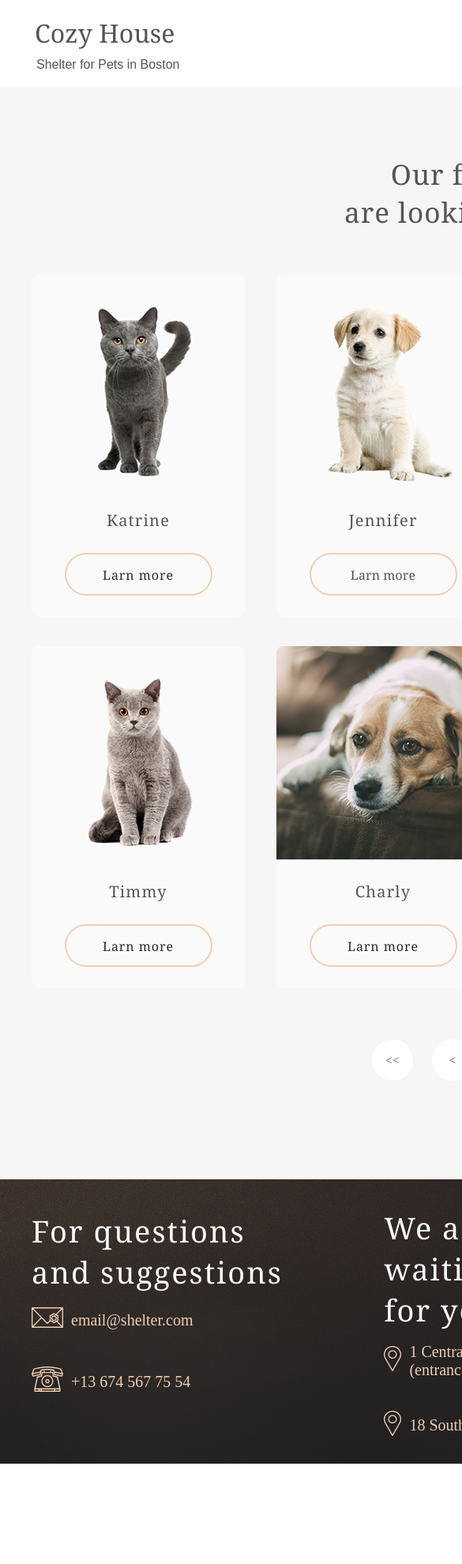
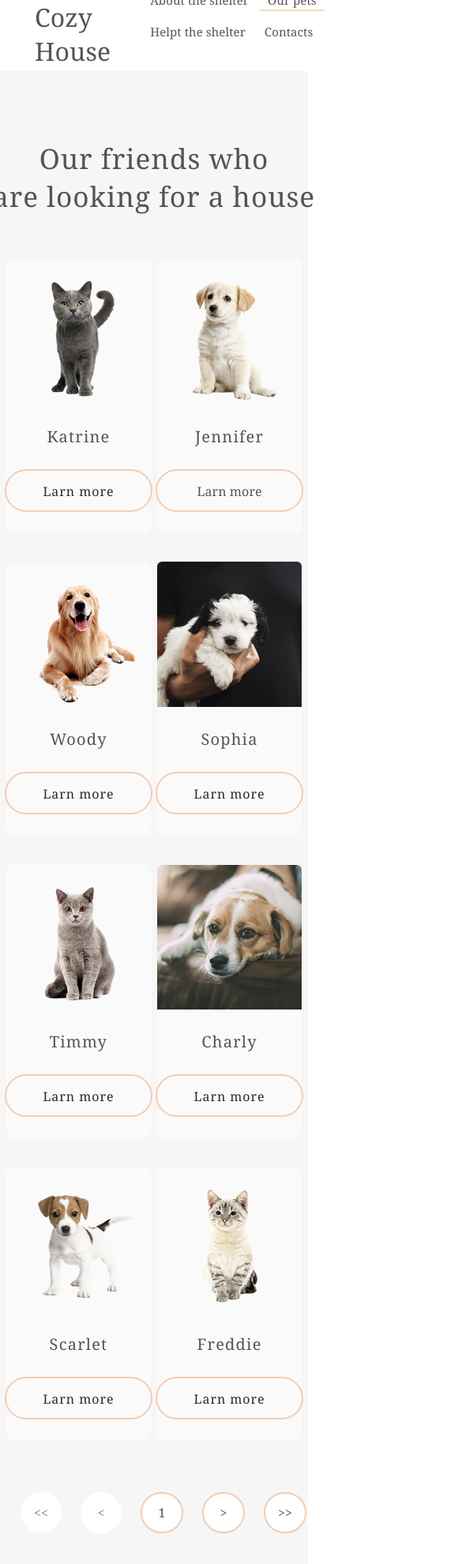
Before and after one commit to istvanvaradi/shelter, a plain HTML site: page pages/pets/index.html in a window 390 px wide. Shown: the top 1980 px of the page at 79% size, 585 px wide, since content can reach past the window. Before the commit the page ends 1864 px from the top, so only its background shows below. Drawn offline with Linux system fonts and the light colour scheme.

Commit message:
init:initil commit on responsivd branch

```diff
--- a/pages/main/styles.css
+++ b/pages/main/styles.css
@@ -1,17 +1,26 @@
-
+h3{
+    font-weight: 100;
+}
 body{
-   width: 1280px;
    margin: auto;
-   font-family: Arial, Helvetica, sans-serif;
+   font-family: Georgia, 'Times New Roman', Times, serif, Helvetica, sans-serif;
    letter-spacing: 0.06em;
 }
 
+
 header{
-    display: inline-flex;
-    flex-direction: row;
-    flex-wrap: nowrap;
-    align-content: space-between;
-    align-items:center;
+    display: flex;
+    justify-content: space-between;
+}
+.puppy{
+    width:50%;
+}
+main{
+    display: flex;
+    flex-direction: column;
+    margin: auto;
+    width: 1200px;
+    overflow: hidden;
 }
 .logo{
     top:80px;
@@ -35,10 +44,10 @@ font-style: normal;
 font-weight:100;
 font-size: 32px;
 margin-bottom: 0px;
-/* or 35px */
-display: flex;
+    display: flex;
 align-items: center;
 letter-spacing: 0.06em;
+font-size: 190%;
 color: #F1CDB3;
 }
 .top-section{
@@ -48,21 +57,21 @@ color: #F1CDB3;
     padding-top: 2.2rem;
     padding-left: 2.4rem;
     margin: 0;
+    display: flex;
+    flex-direction: column;
+    flex-direction: column;
     color: #FAFAFA;
-    margin-bottom: -3px;
-    background-size: 100vw;
+
 }
 /*nav starts*/
 nav{
     background-color: transparent;
     color: #CDCDCD;
-    font-size: small;
+    display: flex;
+justify-content: space-between;    font-size: 30%;
     width: 40vw;
-    position: absolute;
     top:60px;
     left: 62%;
-
-
 }
 
 ul{
@@ -82,6 +91,8 @@ li {
 a{
 color: #CDCDCD;
 text-decoration: none;
+font-size: 1rem;
+margin-top: 1rem;
 }
 nav li:first-child a {
     border-bottom:2px solid wheat ;
@@ -93,8 +104,7 @@ nav li:first-child a {
     display: inline-flex;
     flex-direction: row-reverse;
     flex-wrap: nowrap;
-    align-content: space-around;
-
+justify-content: space-between;
 
 }
 
@@ -135,6 +145,9 @@ nav li:first-child a {
     font-size: larger;
     margin: 20px;
 
+}
+.btn-main a {
+    font-size: 12px;
 }
 .btn-card{
  width: 207px;
@@ -280,11 +293,11 @@ color: #545454;
     flex-direction: column;
     align-items: center;
 }
+/*icons section*/
 #helpforus h3{
 width: 370px;
 text-align: center;
 font-style: normal;
-
 font-weight: 400;
 font-size: 35px;
 line-height: 130%;
@@ -292,18 +305,12 @@ font-family: Georgia, 'Times New Roman', Times, serif;
 letter-spacing: 0.06em;
 color: #545454;
 }
-.icons5{
+#icons{
     display: flex;
-    flex-direction: row;
-    align-items: center;
+    flex-wrap: wrap;
+    justify-content: center;
+}
 
-
-}
-.icon4{
-    display: flex;
-    flex-direction: row;
-    align-items: center;
-}
 .iconItem{
     width: 82px;
     height: 113px;
@@ -330,6 +337,8 @@ text-align: center;
     align-items: center;
     justify-content: center;
     font-family: Georgia, 'Times New Roman', Times, serif;
+    height: 480px;
+     background-color: #f6f6f6;"
 }
 .donation-content2{
     width: 30%;
@@ -456,3 +465,204 @@ nav li a:hover{
 .btn-main:hover{
     background-color: #7c6252;
 }
+.hamburger{
+  display: none;
+}
+
+
+@media screen and ( max-width:1280px) {
+    body{
+        size: auto;
+    }
+    main{
+        max-width: 100vw;
+    }
+   .intro{
+       flex-direction: column-reverse;
+       justify-content: space-around;
+       align-items: center;
+       margin-left: 20vw;
+       }
+       .intro p{
+           width: 40vw;
+       }
+       .intro-text{
+           margin-bottom: 10rem;
+           margin-left: -20rem;
+           margin-top: -10rem;
+       }
+       .intro .puppy{
+    width: 80%;
+}
+       header{
+           justify-content: center;
+           width: 100%;
+
+       }
+      nav{
+          width: 70vw;
+      }nav a{
+          font-size: 1rem;
+          margin-top: 1rem;
+      }
+      #about{
+          flex-direction: column-reverse;
+          align-items: center;
+          width: 100vw;
+      }
+    .about-txt {
+    color: #292929;
+    width: 70vw;
+    display: flex;
+    flex-direction: column;
+    align-items: stretch;
+    justify-content: left;
+    padding: 4rem;}
+    #our-friends .cards {
+        justify-content: space-between;
+        margin-left: 1%;
+    }
+    #our-friends .cards :nth-child(4){
+        display: none;
+    }
+
+    .cards{
+        gap:1.87rem;
+    }
+    .card{
+        margin: 0;
+    }
+    #donate{
+        height: auto;
+        flex-direction: column-reverse;
+    }
+    .donation-content2{
+        width: 45%;
+    }
+    #footer{
+        flex-wrap: wrap;
+        justify-content: space-between;
+    }
+    .footerItem{
+        flex-basis: 47%;
+        align-items: flex-start;
+        margin: 0px;
+        width: 200px;
+    }
+
+    #footer .footerdog{
+        height: 400px;
+    }
+
+}
+
+
+@media screen and (max-width:768px)  {
+    body{
+        size: auto;
+    }
+    main{
+        width: 100vw;
+        display: flex;
+        flex-direction: column;
+    }
+
+.intro .puppy{
+    width: 80%;
+}
+
+
+.hamburger{
+    border: 0;
+    background-color: transparent;
+    padding-right:2rem ;
+    color: #e6aeae;
+    font-size: 30px;
+    display: block;
+}
+.top-section{
+    padding-left: 5px;
+}
+
+#nav-list{
+    display: none   ;
+    background-color: #292929;
+    color: #e6aeae;
+}
+
+
+  #footer{
+     flex-direction: column;
+     justify-content: center;
+     flex-basis: 100%;
+  }
+
+  header .logo{
+      width: 300%;
+      padding-left: 0px;
+  }
+
+  .cards{
+      flex-direction: column;
+  }
+
+  .iconItem{
+    width: 19px;
+    flex-shrink: inherit;
+    display: flex;
+    flex-direction: column;
+    padding: auto;
+    align-items: center;
+
+}
+#icons{
+    justify-content: flex-start;
+    flex-basis: 50%;
+}
+  #about{
+    flex-direction: column-reverse;
+    align-items: center;
+    width: 100vw;
+  }
+ .about-txt{
+     justify-content: center;
+     width: 90%;
+ }
+ .about-txt h3{
+     width: 100%;
+     font-size: 30px;
+     text-align: center;
+ }
+
+  #our-friends .cards :nth-child(2){
+        display: none;
+    }
+#donate{
+    padding: 10px;
+
+}
+.donation-content2{
+    width: 90vw;
+}
+#donate h3{
+text-align: center;
+}
+.donation-content1{
+     width: 90%;
+}
+#donate h5{
+    font-size: 10px;
+    text-align: center;
+    font-style: normal;
+    font-weight: 100;
+
+}
+#helpforus h3{
+width: 95vw;
+font-size: 2rem;
+}
+#footer img{
+    margin-left: -2rem;
+}
+
+}
--- a/pages/pets/index.html
+++ b/pages/pets/index.html
@@ -110,7 +110,7 @@
 
         </div>
          <footer id="footer">
-        <div class="suggestion">
+        <div class="suggestion footerItem">
           <h3>
             For questions<br> and suggestions
           </h3>
@@ -130,7 +130,7 @@
             +13 674 567 75 54
           </h4>
         </div>
-        <div class="visit">
+        <div class="visit footerItem">
           <h3>
 
             We are waiting<br>for your visit
@@ -156,7 +156,7 @@
         </div>
         <div>
           <img
-            class="footerdog"
+             class=" footerdog footerItem"
             alt="puppy"
             src="../../assets/images/footer-puppy.png"
           />
--- a/pages/pets/styles.css
+++ b/pages/pets/styles.css
@@ -206,7 +206,7 @@ footer{
     background-size: 100% 100%;
     color: #FAFAFA;
     padding-top: 75px;
-    height: 400px;
+    height: auto;
 
 }
 
@@ -274,7 +274,7 @@ nav li a:hover{
     border-bottom:2px solid wheat ;
     padding-bottom: 2px;
 }
-
+img{max-width: 100%;}
 .card:hover{
 box-shadow: 20px 20px 50px rgb(189, 150, 150);
 background-color: #f8f4f1;
@@ -286,3 +286,67 @@ background-color: #f8f4f1;
  .disabled{
     pointer-events: none;
 }
+
+
+
+@media screen and (max-width:1280px){
+    header{
+        margin-top: -20px;
+    }
+    nav{
+        height: 120px;
+    }
+    nav a{
+        font-size: 15px;
+    }
+
+    .cards{
+        flex-wrap: wrap;
+    }
+    .card{
+            flex-basis: 47%;
+            width: 100px;
+    }
+
+       #footer{
+        flex-wrap: wrap;
+        justify-content: space-between;
+    }
+    .footerItem{
+        flex-basis: 47%;
+        align-items: center;
+        margin: 0px;
+        width: 234px;
+        align-content: center;
+    }
+    #footer .footerdog{
+        width: max-content;
+    }
+    .suggestion .visit{
+        align-items: flex-start;
+        align-content: flex-end;
+        width: 40%;
+
+    }
+    body{
+        display: flex;
+        flex-direction: column;
+        justify-content: space-evenly;
+        width: auto;
+    }
+    header{
+        justify-content: space-evenly;
+        width: auto;
+    }
+
+        main{
+            width: 100vw;
+        }
+
+}
+
+
+
+@media screen and (max-width:769px){
+
+}
```
Also changed, not shown: pages/main/index.html (+18 -14 lines), pages/main/index.js (added, +13 -0 lines).
